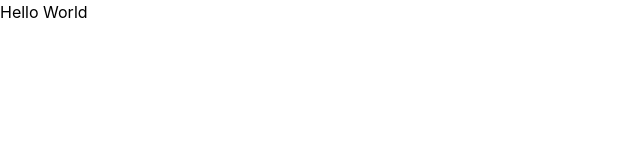
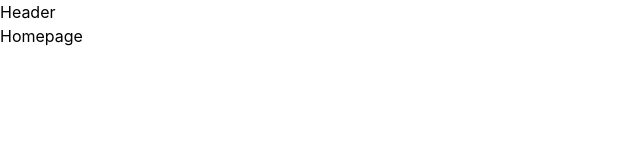
Before and after one commit to OndrovcakJan/e-shop, a React (Vite) app: page / in a window 1280 px wide. Shown: the top 160 px of the page, without its empty margins (0-640 px from the left). Built offline with nearby package versions, Linux system fonts and the light colour scheme.

Commit message:
File tree layout change

```diff
--- /dev/null
+++ b/src/components/common/Header.tsx
@@ -0,0 +1,3 @@
+export default function Header() {
+  return <div>Header</div>;
+}
--- /dev/null
+++ b/src/pages/HomePage.tsx
@@ -0,0 +1,10 @@
+import Header from "../components/common/Header";
+
+export default function HomePage() {
+  return (
+    <div>
+      <Header />
+      <h1>Homepage</h1>
+    </div>
+  );
+}
```
Also changed, not shown: src/main.tsx (+1 -8 lines), src/routes/routes.tsx (added, +11 -0 lines).
